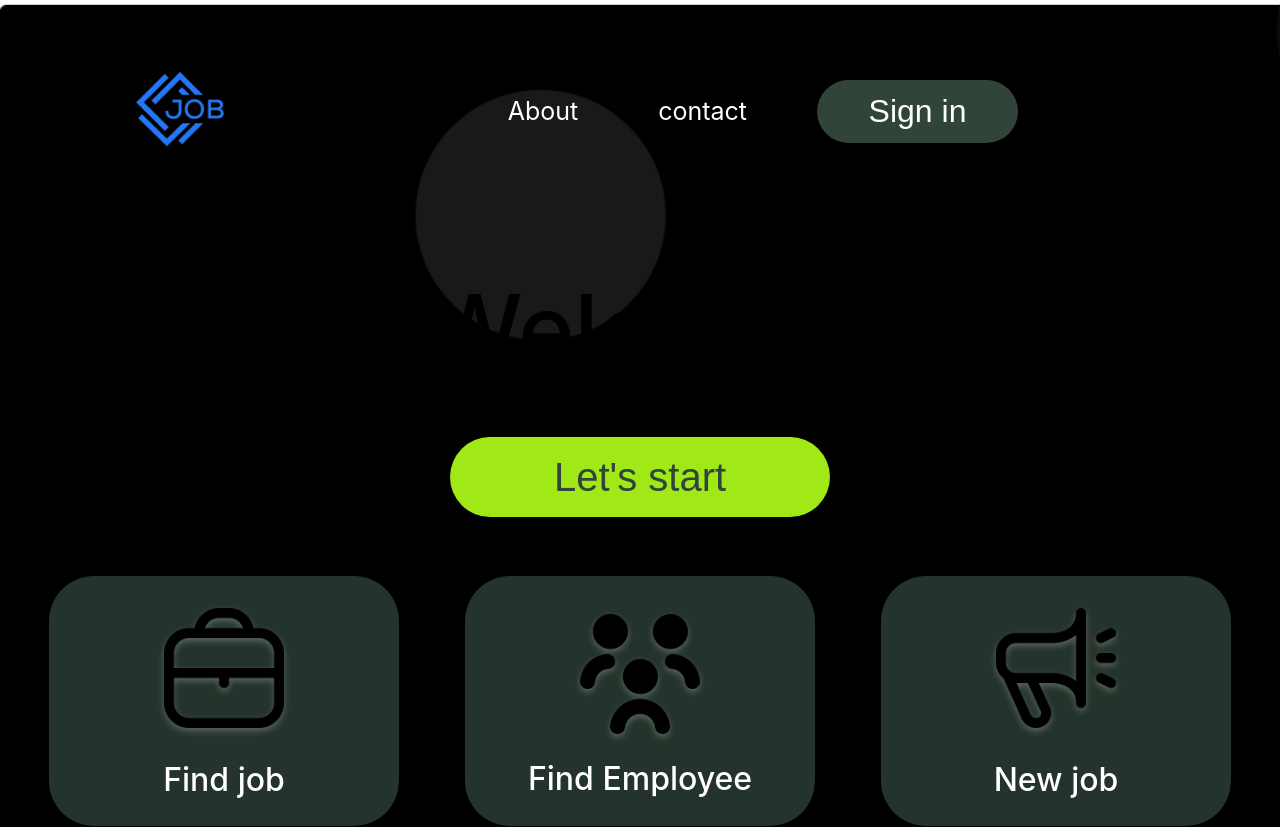
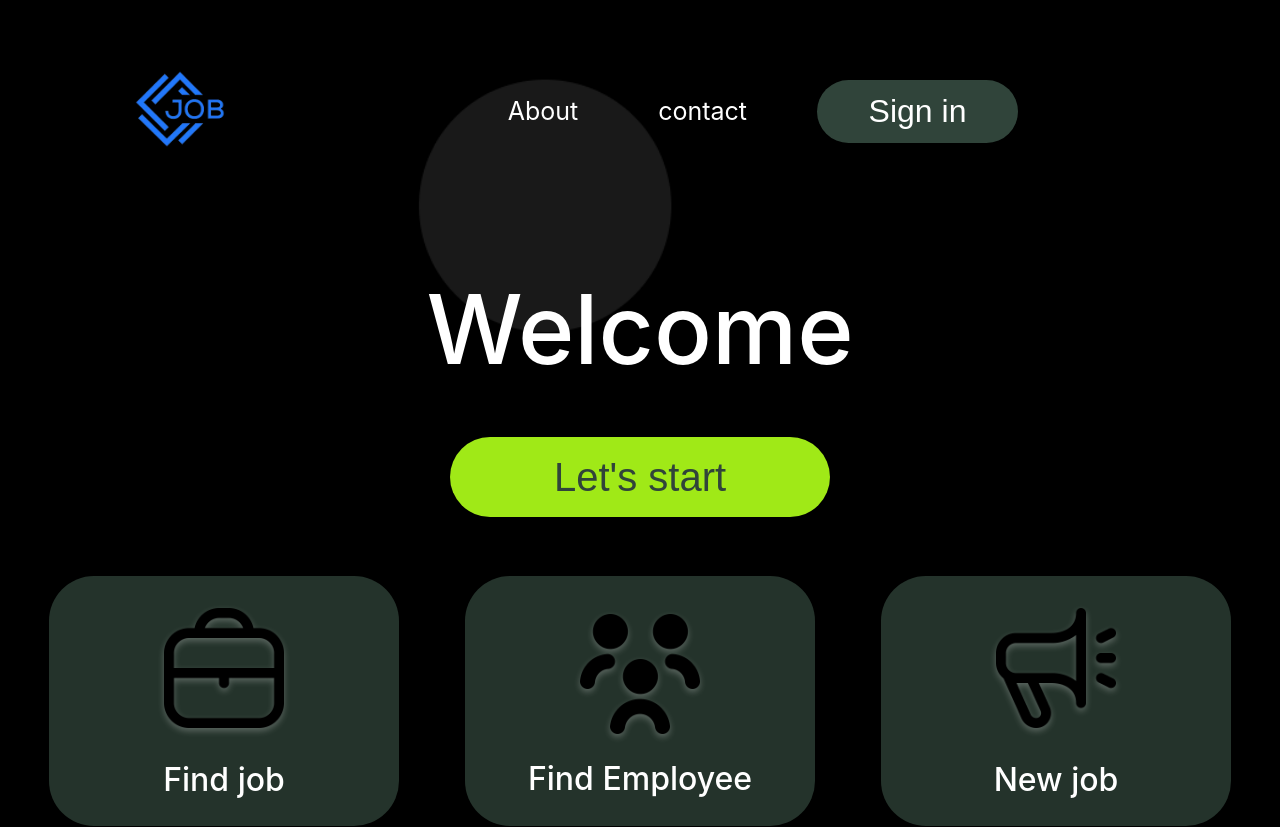
Before and after one commit to FILUD/find_job, a React (Create React App) app: page / in a window 1280 px wide. Shown: the top 827 px of the page. Built offline with nearby package versions, Linux system fonts and the light colour scheme.

Commit message:
update: crop background img

```diff
--- a/src/css/Welcome.css
+++ b/src/css/Welcome.css
@@ -1,6 +1,6 @@
 .text-welcome {
     padding: 2%;
-    color: #000;
+    color: #ffffff;
     font-size: 96px;
     font-style: normal;
     font-weight: 500;
```
Also changed, not shown: public/Background/Background.png.
